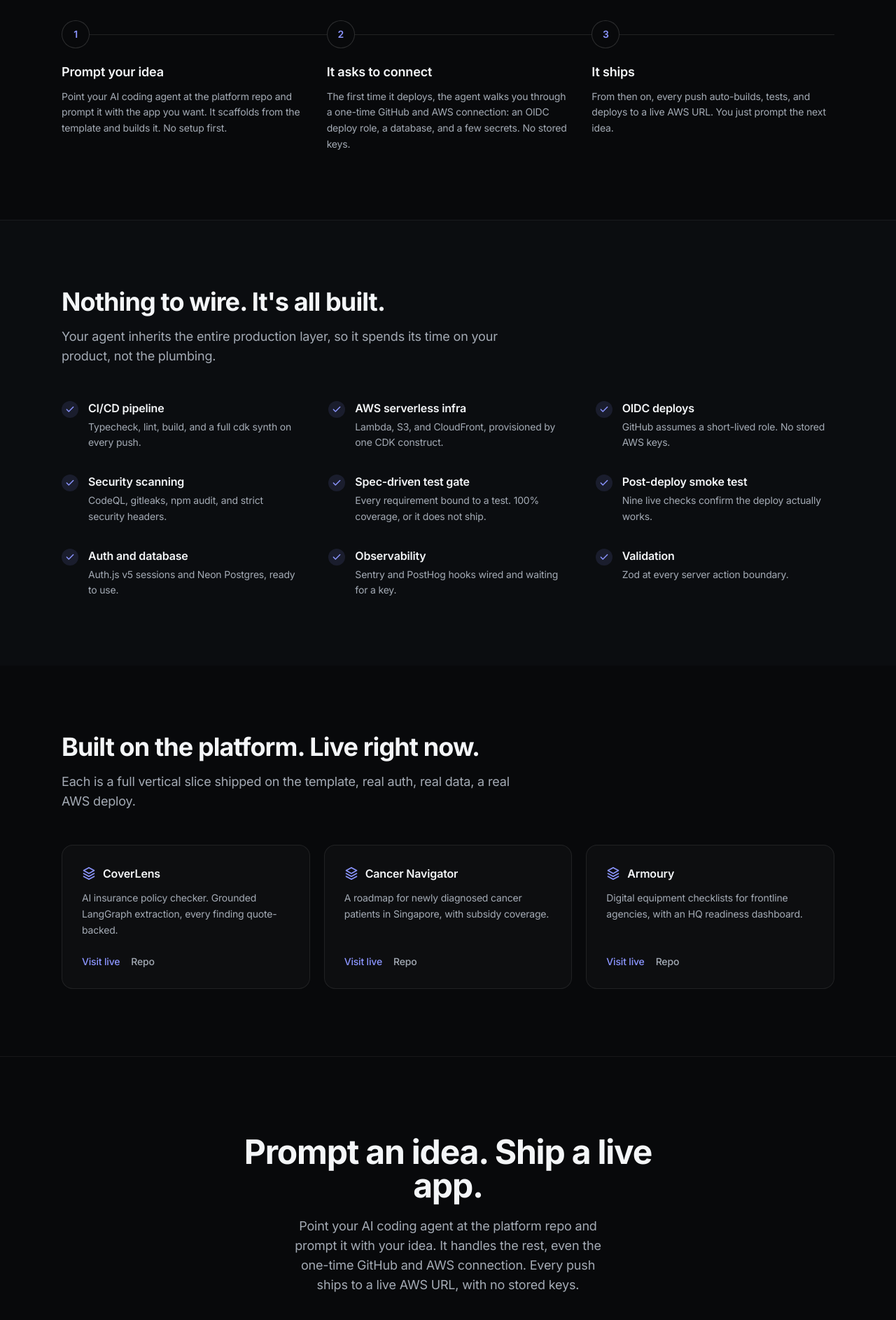
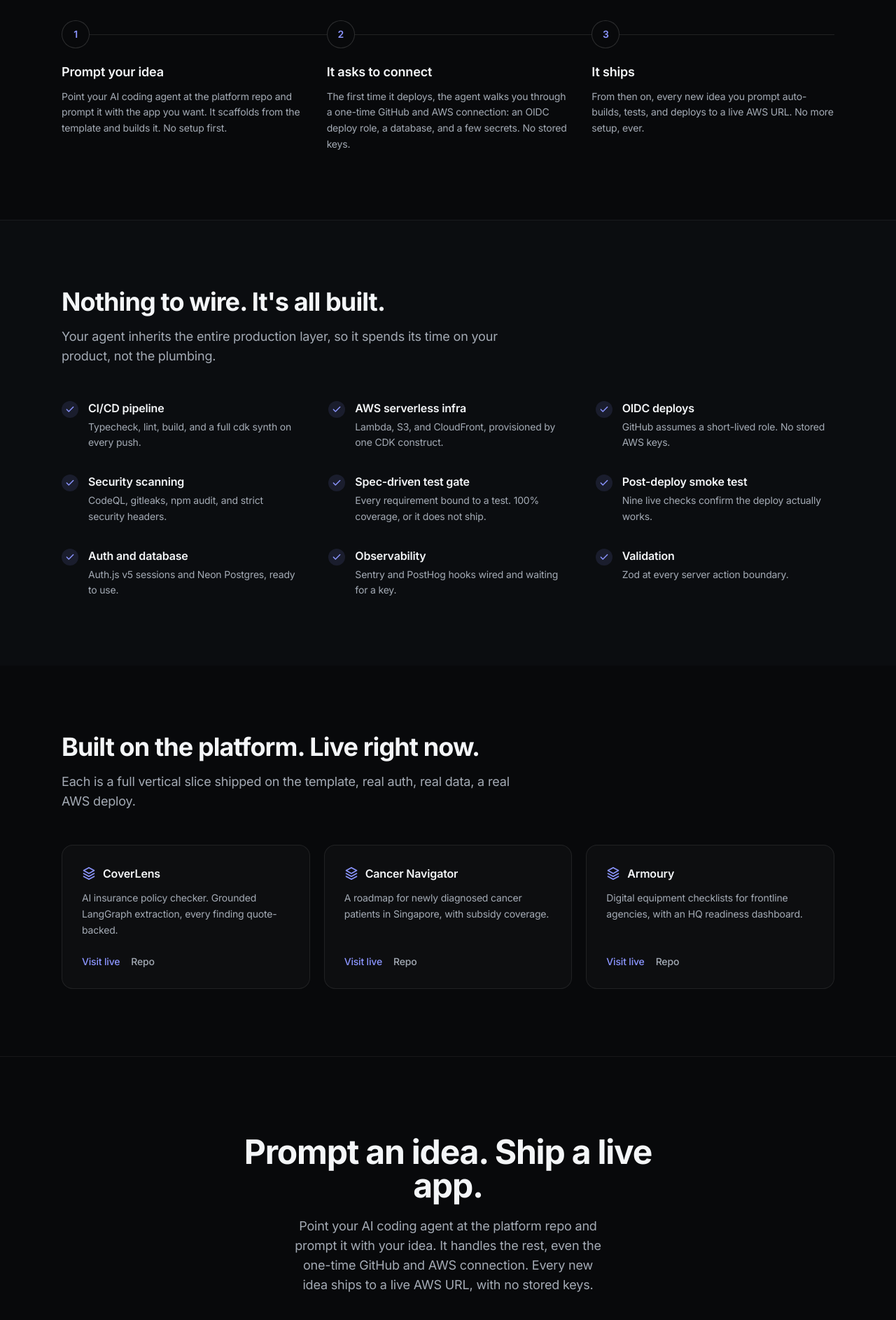
Before and after one commit to elleskay/platform-site, a Next.js app: page /platform-site/ in a window 1280 px wide. Shown: the part 1460-3346 px from the top of the page at 70% size. Built offline with nearby package versions, Linux system fonts and the light colour scheme.

Commit message:
Copy: 'every new idea ships' instead of 'every push ships'
Keep the idea-centric narrative; drop git 'push' jargon from the
hero, the It-ships step, and the CTA.

```diff
--- a/app/page.tsx
+++ b/app/page.tsx
@@ -96,7 +96,7 @@ function Hero() {
           Ship production-grade apps, <span className="bg-gradient-to-r from-[var(--color-accent)] to-[var(--color-violet)] bg-clip-text text-transparent">fast.</span>
         </h1>
         <p className="mx-auto mt-6 max-w-2xl text-lg leading-relaxed text-[var(--color-muted)]">
-          platform is a production-grade template for AI coding agents. Prompt your agent with an idea and it handles the rest: it scaffolds from the template, builds the app, and when it is ready to deploy it walks you through a one-time GitHub and AWS connection (an OIDC deploy role, a database, and a few secrets). From then on, every push ships to a live AWS URL, with no stored keys.
+          platform is a production-grade template for AI coding agents. Prompt your agent with an idea and it handles the rest: it scaffolds from the template, builds the app, and when it is ready to deploy it walks you through a one-time GitHub and AWS connection (an OIDC deploy role, a database, and a few secrets). From then on, every new idea ships to a live AWS URL, with no stored keys.
         </p>
         <div className="mt-8 flex flex-wrap items-center justify-center gap-3">
           <a href={REPO} className="rounded-lg bg-[var(--color-accent)] px-6 py-3 text-sm font-semibold text-[#0a0b16] transition-colors hover:bg-[var(--color-accent-strong)]">Use the template</a>
@@ -133,7 +133,7 @@ function How() {
   const steps: [string, string][] = [
     ["Prompt your idea", "Point your AI coding agent at the platform repo and prompt it with the app you want. It scaffolds from the template and builds it. No setup first."],
     ["It asks to connect", "The first time it deploys, the agent walks you through a one-time GitHub and AWS connection: an OIDC deploy role, a database, and a few secrets. No stored keys."],
-    ["It ships", "From then on, every push auto-builds, tests, and deploys to a live AWS URL. You just prompt the next idea."],
+    ["It ships", "From then on, every new idea you prompt auto-builds, tests, and deploys to a live AWS URL. No more setup, ever."],
   ];
   return (
     <section id="how" className="mx-auto max-w-6xl px-6 py-24">
@@ -229,7 +229,7 @@ function CTA() {
         <div className="pointer-events-none absolute inset-0" style={{ background: "radial-gradient(560px 280px at 50% 120%, rgba(139,149,255,0.2), transparent 65%)" }} />
         <div className="relative text-center">
           <h2 className="mx-auto max-w-2xl text-4xl font-bold tracking-tight sm:text-5xl">Prompt an idea. Ship a live app.</h2>
-          <p className="mx-auto mt-5 max-w-md text-lg text-[var(--color-muted)]">Point your AI coding agent at the platform repo and prompt it with your idea. It handles the rest, even the one-time GitHub and AWS connection. Every push ships to a live AWS URL, with no stored keys.</p>
+          <p className="mx-auto mt-5 max-w-md text-lg text-[var(--color-muted)]">Point your AI coding agent at the platform repo and prompt it with your idea. It handles the rest, even the one-time GitHub and AWS connection. Every new idea ships to a live AWS URL, with no stored keys.</p>
           <div className="mono mx-auto mt-9 flex max-w-xl items-center gap-3 rounded-xl border border-white/10 bg-black/40 px-5 py-4 text-left text-sm">
             <span className="text-[var(--color-accent)]">›</span>
             <span className="truncate text-[var(--color-ink)]">build my app on the elleskay/platform template</span>
```
